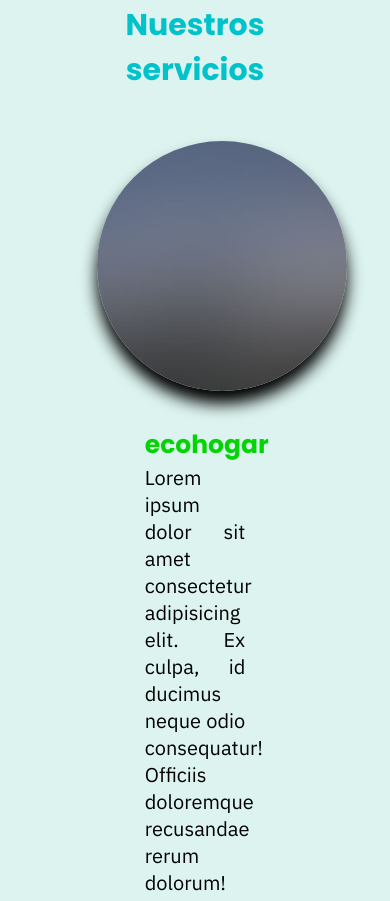
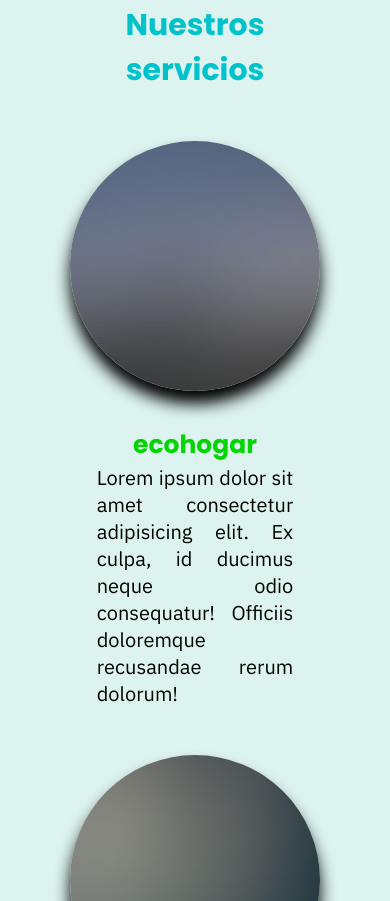
Before and after one commit to JVSMC/ecopoint, a plain HTML site: page index.html in a window 390 px wide. Shown: the part 897-1798 px from the top of the page. Drawn offline with Linux system fonts and the light colour scheme.

```diff
--- a/assets/css/main.css
+++ b/assets/css/main.css
@@ -57,6 +57,7 @@ ul li{
   width: 40px;
   height: 40px;
 }
+
 .icon-img-conte{
   text-align: center;
 }
@@ -304,15 +305,15 @@ display: flex;
   width: 250px;
   height: 250px;
   background-repeat: no-repeat;
-  background-position: 50%;
   border-radius: 50%;
-  background-size: 100% auto;
   box-shadow: 0 .8rem 1rem rgba(0,0,0.2);
 }
+
 
 .d{
   flex-direction: row-reverse;
 }
+
   /*Filosofia*/
   .nosotros-text{
     line-height: 45px;
@@ -433,10 +434,12 @@ display: flex;
 
 .servi{
   flex-direction: column;
+  align-items: center;
 }
 
 .servi-info{
   margin-top: 20px;
+  width: 100%;
 }
 .servi-info h3{
   text-align: center;
--- a/index.html
+++ b/index.html
@@ -102,7 +102,7 @@
 			<section class="section-conte" id="servicios">
 				<h2>Nuestros servicios</h2>
 				<div class="servi">
-					<div class ="icon-img-conte">
+					<div class ="img-conte">
 						<img src="images/pic01.jpg" alt="" class = "img-servi">
 					</div>
 					<div class="servi-info">
```
Also changed, not shown: images/icon/mission.png (added), images/icon/values.png (added), images/icon/vision.png (added).
